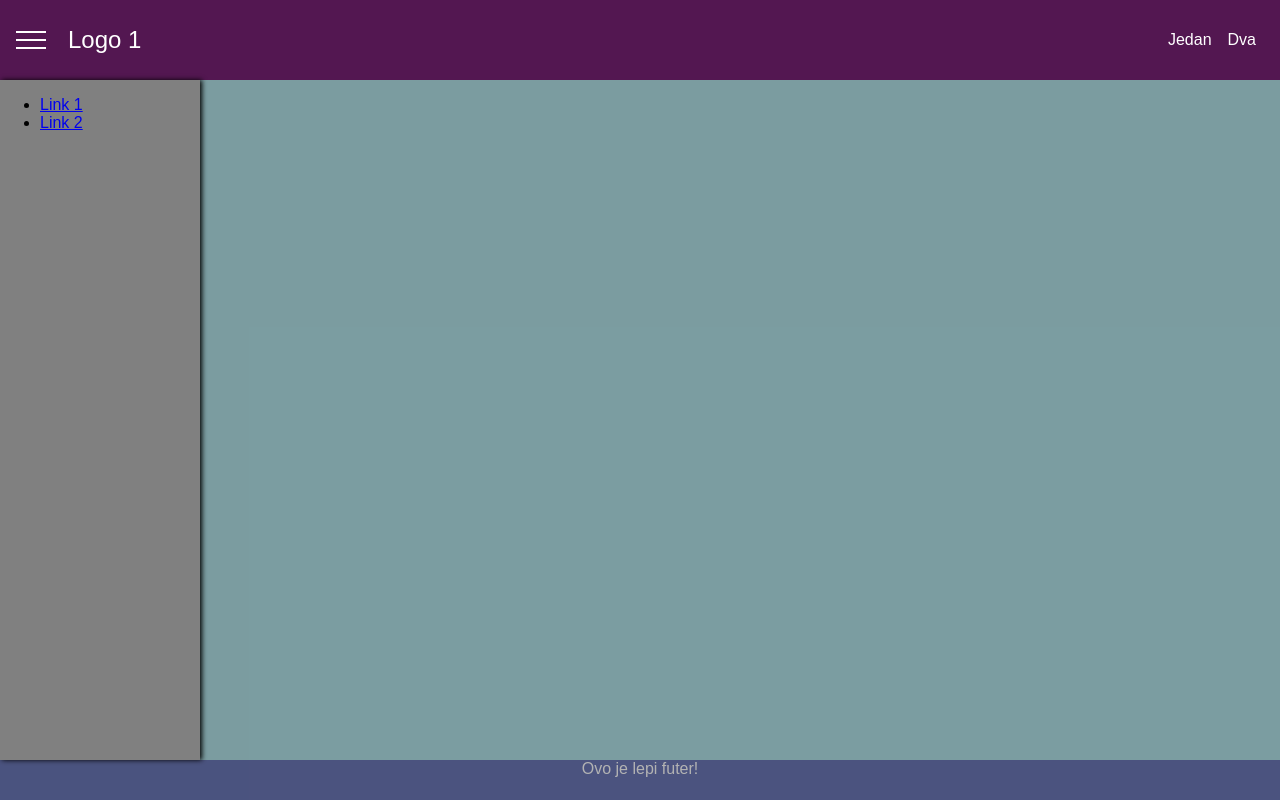
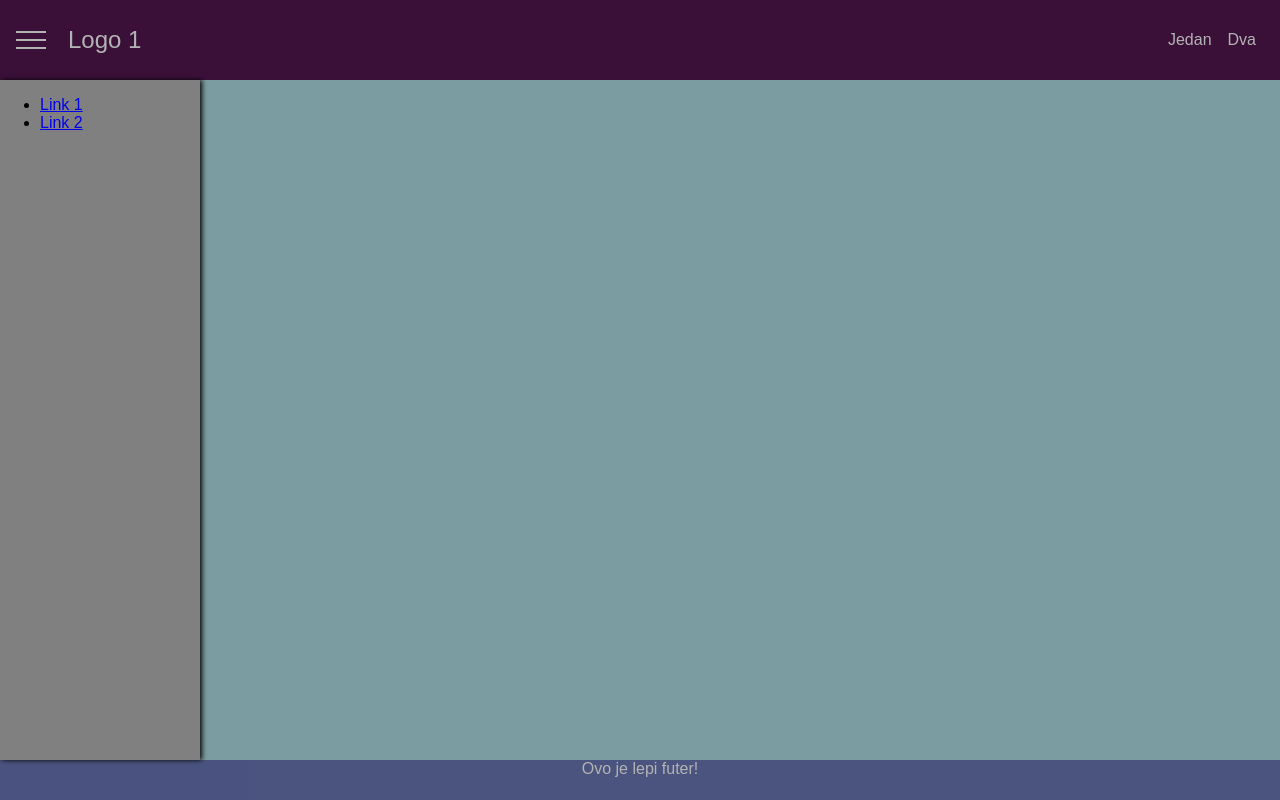
Before and after one commit to slavinjo/react-boilerplate, a React (Create React App) app: page / in a window 1280 px wide. Both pictures are taken after a click on the button 34 px from the left and 40 px from the top of the page. Built offline with nearby package versions, Linux system fonts and the light colour scheme.

Commit message:
Update Backdrop.css

```diff
--- a/src/components/Backdrop/Backdrop.css
+++ b/src/components/Backdrop/Backdrop.css
@@ -4,6 +4,4 @@
     height: 100%;
     background: rgba(0,0,0,0.3);
     z-index:100;
-    top: 10%;
-
 }
```
